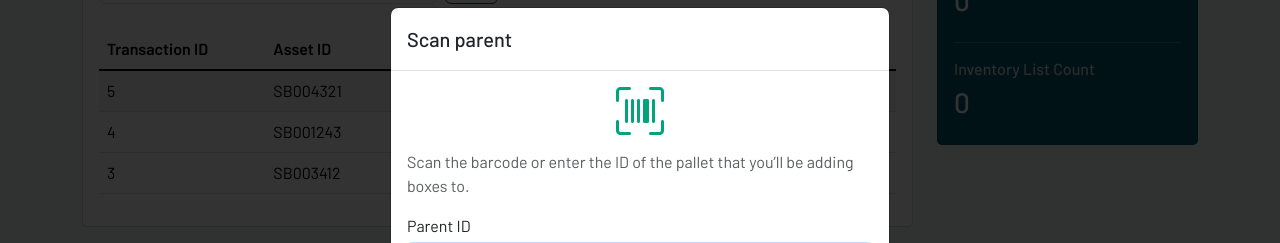
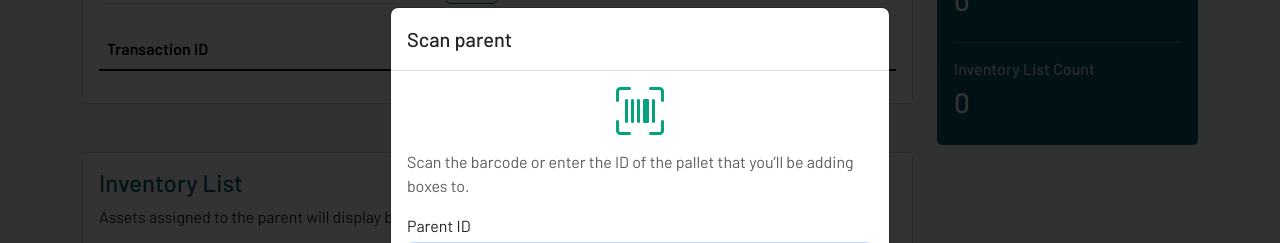
Before and after one commit to yohan-oc/turing-trust-warehouse-frontend, a Vue app in the folder vue-frontend/warehouse-frontend/: page /#/parent in a window 1280 px wide. Shown: the part 219-462 px from the top of the page. Built offline with nearby package versions, Linux system fonts and the light colour scheme; no server answers; the HTML template or start-up script is replaced by a standard one.

Commit message:
animation added

```diff
--- a/vue-frontend/warehouse-frontend/src/views/ParentPage.vue
+++ b/vue-frontend/warehouse-frontend/src/views/ParentPage.vue
@@ -183,21 +183,22 @@ function playSuccessSound(){
           </tr>
           </thead>
           <tbody>
-          <tr>
-            <td style="background-color: rgba(07, 59, 76, 0.05)">5</td>
-            <td style="background-color: rgba(07, 59, 76, 0.05)">SB004321</td>
-            <td style="background-color: rgba(07, 59, 76, 0.05)">SB004321 is already assigned to XXX123</td>
-            <td style="background-color: rgba(07, 59, 76, 0.05)"></td> </tr>
-          <tr>
-            <td>4</td>
-            <td>SB001243</td>
-            <td>SB001243 is already assigned to XXX123</td>
-            <td></td> </tr>
-          <tr>
-            <td>3</td>
-            <td>SB003412</td>
-            <td>SB003412 is already assigned to XXX123</td>
-            <td></td> </tr>
+<!--          <tr>-->
+<!--            <td style="background-color: rgba(07, 59, 76, 0.05)">5</td>-->
+<!--            <td style="background-color: rgba(07, 59, 76, 0.05)">SB004321</td>-->
+<!--            <td style="background-color: rgba(07, 59, 76, 0.05)">SB004321 is already assigned to XXX123</td>-->
+<!--            <td style="background-color: rgba(07, 59, 76, 0.05)"></td> </tr>-->
+<!--          <tr>-->
+<!--            <td>4</td>-->
+<!--            <td>SB001243</td>-->
+<!--            <td>SB001243 is already assigned to XXX123</td>-->
+<!--            <td></td> </tr>-->
+<!--          <tr>-->
+<!--            <td>3</td>-->
+<!--            <td>SB003412</td>-->
+<!--            <td>SB003412 is already assigned to XXX123</td>-->
+<!--            <td></td> -->
+<!--          </tr>-->
           </tbody>
         </table>
       </div>
```
